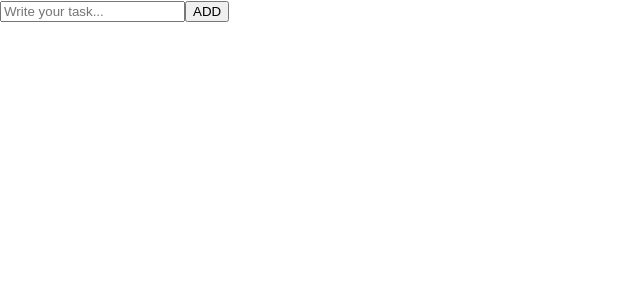
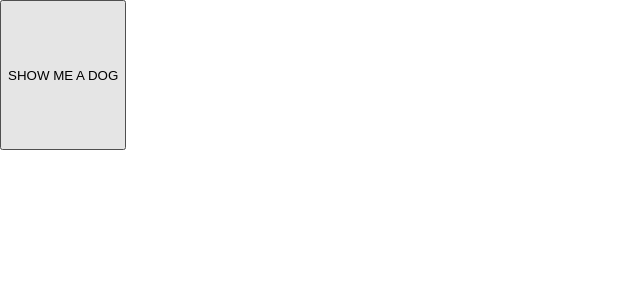
Before and after one commit to valeria-a/react-new-eve, a React (Create React App) app in the folder movies/: page / in a window 1280 px wide. Shown: the top 300 px of the page, without its empty margins (0-640 px from the left). Built offline with nearby package versions, Linux system fonts and the light colour scheme.

Commit message:
dogs app

```diff
--- a/movies/package.json
+++ b/movies/package.json
@@ -6,6 +6,7 @@
     "@testing-library/jest-dom": "^5.16.5",
     "@testing-library/react": "^13.4.0",
     "@testing-library/user-event": "^13.5.0",
+    "axios": "^1.4.0",
     "react": "^18.2.0",
     "react-dom": "^18.2.0",
     "react-scripts": "5.0.1",
--- a/movies/src/App.js
+++ b/movies/src/App.js
@@ -3,6 +3,7 @@ import './App.css';
 import MovieCard from './MovieCard/MovieCard';
 import { MOVIES } from './data';
 import TodoApp from './todo/TodoApp/TodoApp';
+import DogsApp from './dogs/DogsApp/DogsApp';
 
 function App() {
 
@@ -19,7 +20,8 @@ function App() {
   // )
 
   return (
-    <TodoApp />
+    // <TodoApp />
+    <DogsApp />
   )
 
 
--- /dev/null
+++ b/movies/src/dogs/DogsApp/DogsApp.jsx
@@ -0,0 +1,9 @@
+import ShowButton from "../ShowButton/ShowButton"
+
+const DogsApp = () => {
+    return(
+        <ShowButton />
+    )
+}
+
+export default DogsApp
--- /dev/null
+++ b/movies/src/dogs/ShowButton/ShowButton.jsx
@@ -0,0 +1,30 @@
+import 'axios'
+import axios from 'axios'
+import { useState } from 'react'
+
+const ShowButton = () => {
+
+    const [imgUrl, setImgUrl] = useState(null)
+    const [videoUrl, setVideoUrl] = useState(null)
+
+    const clickHandler = async () => {
+        const response = await axios.get('https://random.dog/woof.json')
+        console.log('after response', response)
+        if (response.data.url.endsWith('mp4')) {
+            setVideoUrl(response.data.url)
+        } else {
+            setImgUrl(response.data.url)
+        }
+    }
+
+
+    return(
+        <>
+            <button onClick={clickHandler}>SHOW ME A DOG</button>
+            <img src={imgUrl} />
+            <video src={videoUrl}/>
+        </>
+    )
+}
+
+export default ShowButton
--- a/movies/src/todo/TodoApp/TodoApp.jsx
+++ b/movies/src/todo/TodoApp/TodoApp.jsx
@@ -3,6 +3,7 @@ import TaskForm from "../TaskForm/TaskForm";
 import TaskList from "../TaskList/TaskList";
 
 import './TodoApp.css'
+import { Box } from "../../utils/Box";
 
 const TodoApp = () => {
 
@@ -27,7 +28,8 @@ const TodoApp = () => {
     }
 
     return(
-        <div style={{display: 'flex', flexDirection: 'column'}}>
+        <>
+        <Box>
             <TaskForm onTaskAdd={addTaskHandler}/>
             <TaskList
                 tasks={tasks}
@@ -35,7 +37,12 @@ const TodoApp = () => {
                 onTaskSave={saveEditedTaskHandler}
 
             />
-        </div>
+        </Box>
+        <Box>
+            <button>HELLO</button>
+        </Box>
+
+        </>
     )
 }
 export default TodoApp;
--- /dev/null
+++ b/movies/src/utils/Box.jsx
@@ -0,0 +1,14 @@
+export const Box = ({children}) => {
+    return(
+        <div style={{
+            display: 'flex',
+            flexDirection: 'column',
+            border: '1px solid #333',
+            margin: 'auto',
+            maxWidth: '25em'}}>
+
+            {children}
+
+        </div>
+    )
+}
```
Also changed, not shown: 1 other file (tests, documents, lock files or other folders).
